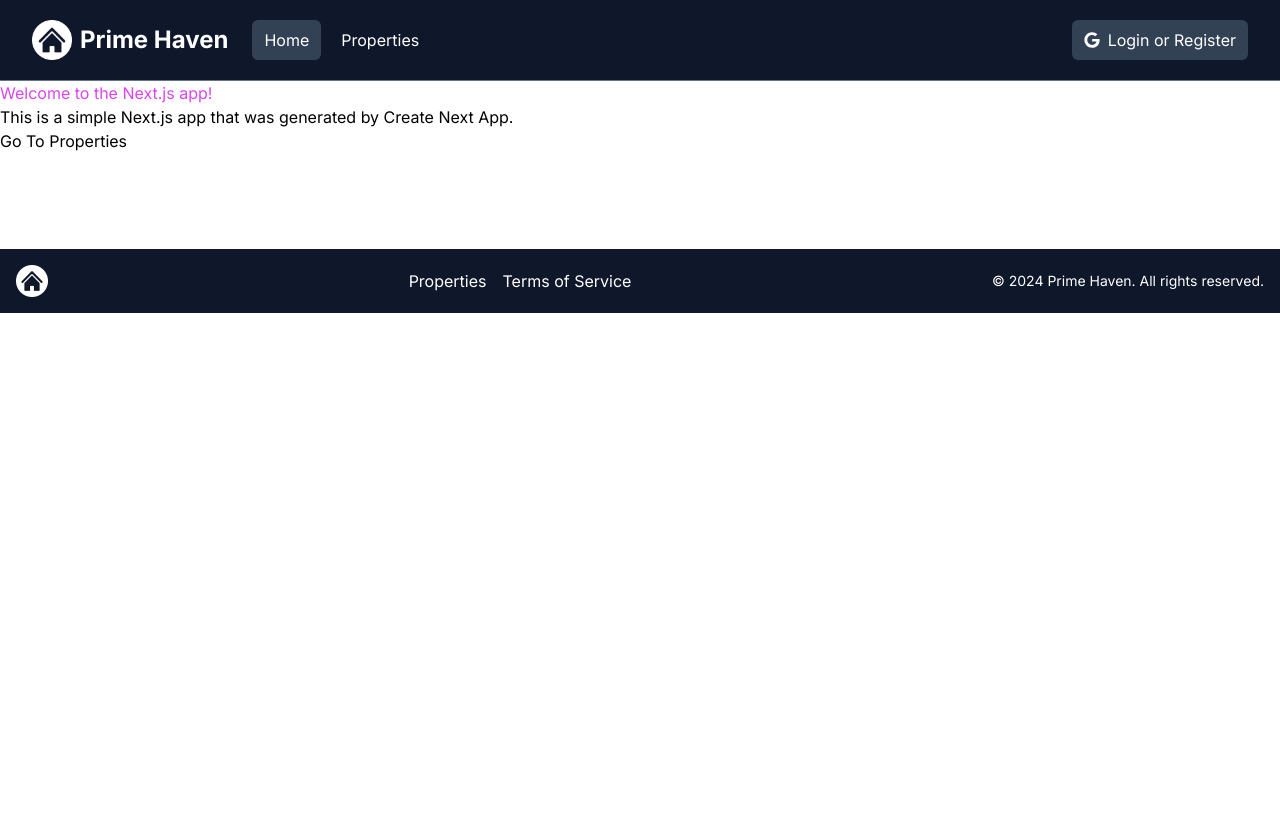
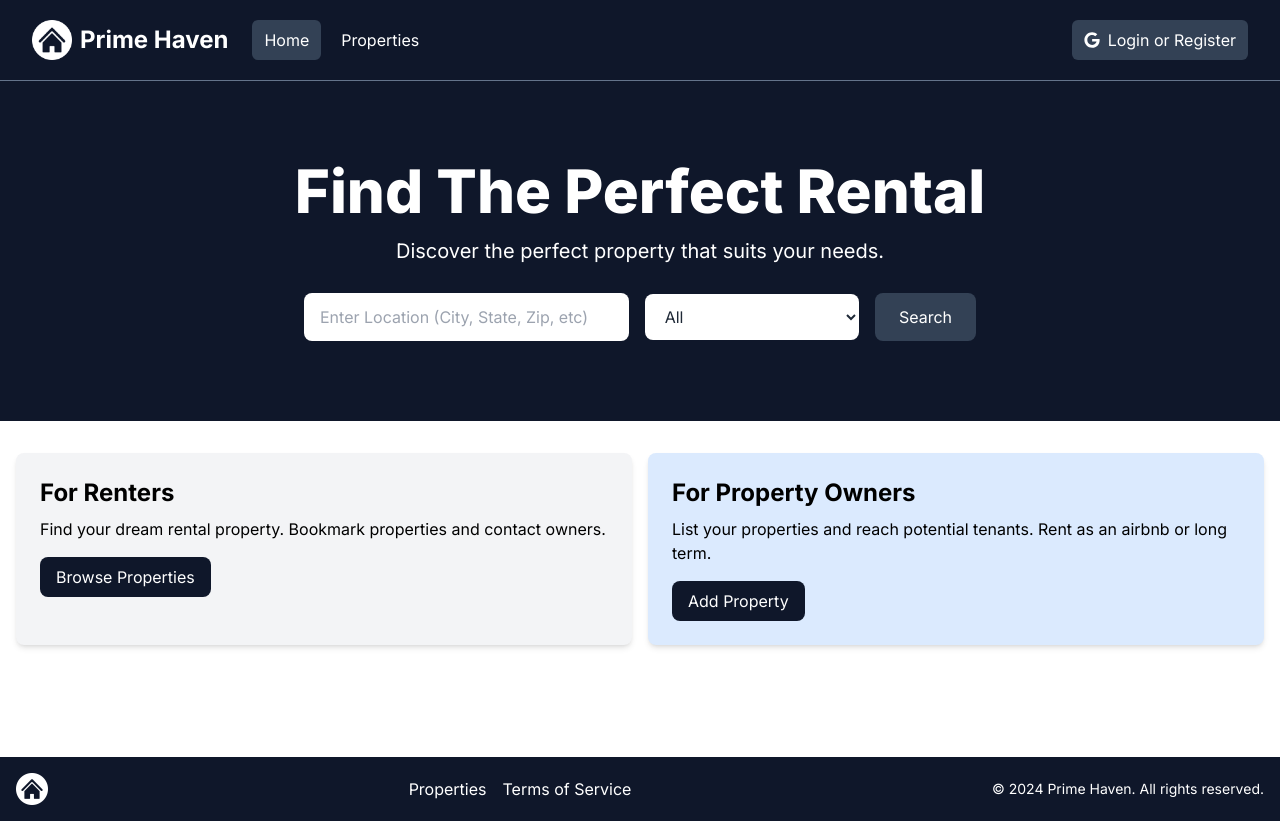
Before and after one commit to Harry-Leepz/prime-haven, a Next.js app: page / in a window 1280 px wide. Before the commit the page ends 800 px from the top, so only its background shows below. Built offline with nearby package versions, Linux system fonts and the light colour scheme.

Commit message:
feat:  add hero and infoboxcontainer components in home page

```diff
--- a/src/app/page.js
+++ b/src/app/page.js
@@ -1,12 +1,11 @@
-import Link from "next/link";
+import Hero from "@/components/home/Hero";
+import InfoBoxContianer from "@/components/home/InfoBoxContainer";
 
 export default function HomePage() {
   return (
-    <div>
-      <h1 className='text-fuchsia-500'>Welcome to the Next.js app!</h1>
-      <p>This is a simple Next.js app that was generated by Create Next App.</p>
-
-      <Link href='/properties'> Go To Properties</Link>
-    </div>
+    <>
+      <Hero />
+      <InfoBoxContianer />
+    </>
   );
 }
```
